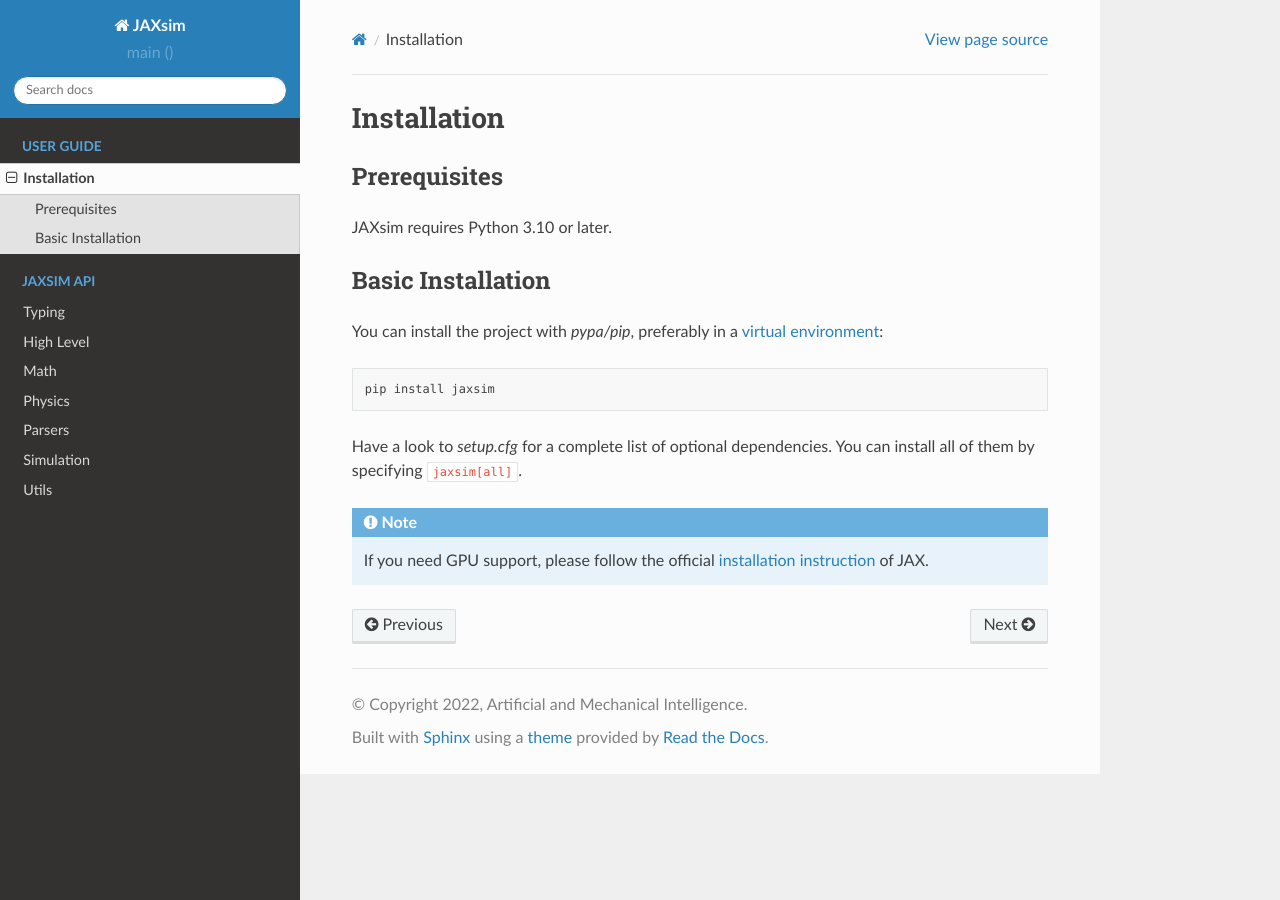
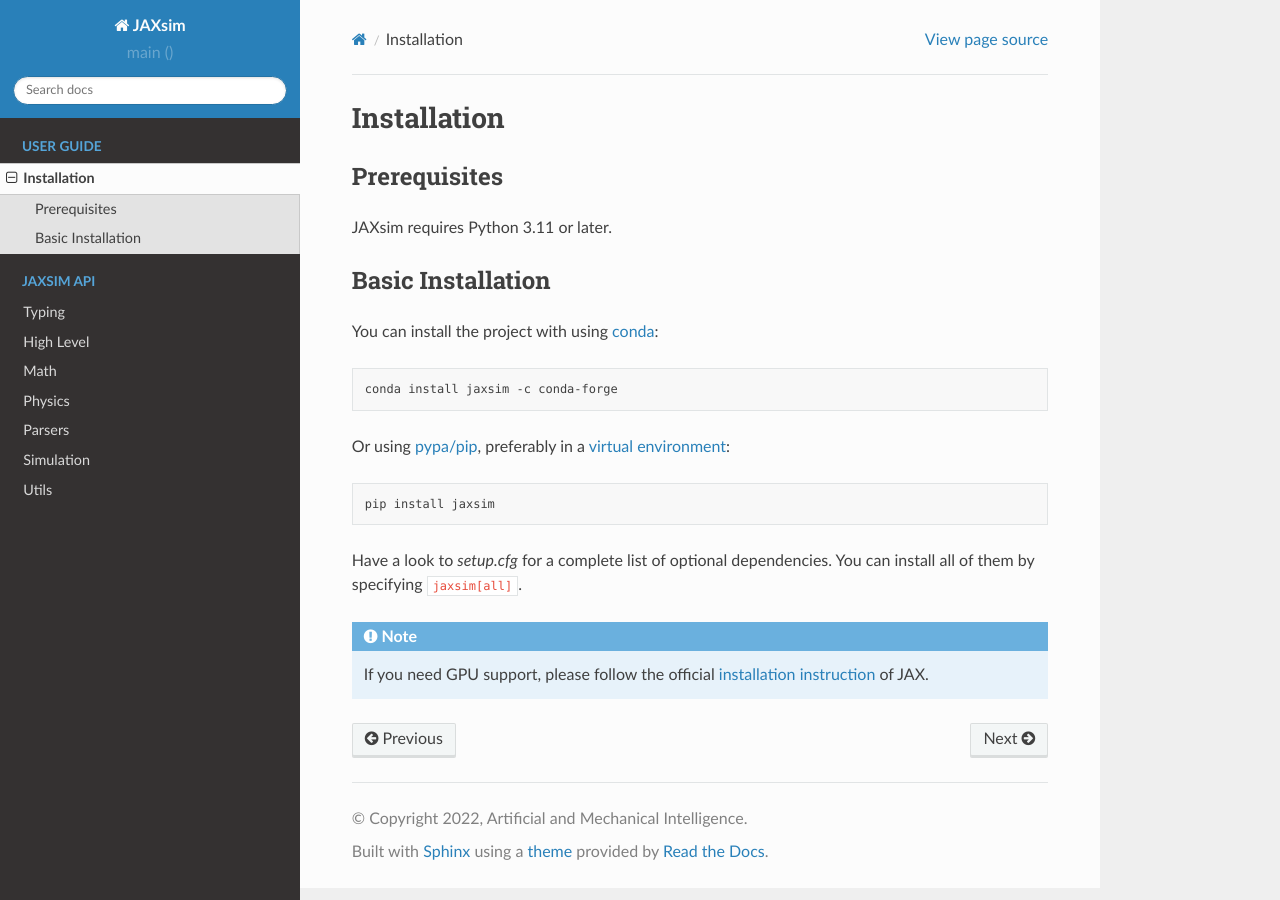
Before and after one commit to ami-iit/jaxsim, a Sphinx documentation site: the page built from docs/guide/install.rst, in a window 1280 px wide. Built offline with Sphinx 7.4.7 and the Read the Docs theme 2.0.0, drawn with Linux system fonts in a browser that asks for light colours; the version number could not be read and is left out.

Commit message:
Add conda installation in docs

```diff
--- a/docs/guide/install.rst
+++ b/docs/guide/install.rst
@@ -6,12 +6,18 @@
 Prerequisites
 -------------
 
-JAXsim requires Python 3.10 or later.
+JAXsim requires Python 3.11 or later.
 
 Basic Installation
 ------------------
 
-You can install the project with `pypa/pip`, preferably in a `virtual environment`_:
+You can install the project with using `conda`_:
+
+.. code-block:: bash
+
+   conda install jaxsim -c conda-forge
+
+Or using `pypa/pip`_, preferably in a `virtual environment`_:
 
 .. code-block:: bash
 
@@ -24,6 +30,7 @@
 
     If you need GPU support, please follow the official `installation instruction`_ of JAX.
 
+.. _conda: https://anaconda.org/
 .. _pypa/pip: https://github.com/pypa/pip/
 .. _virtual environment: https://docs.python.org/3.8/tutorial/venv.html
 .. _installation instruction: https://github.com/google/jax/#installation
```
